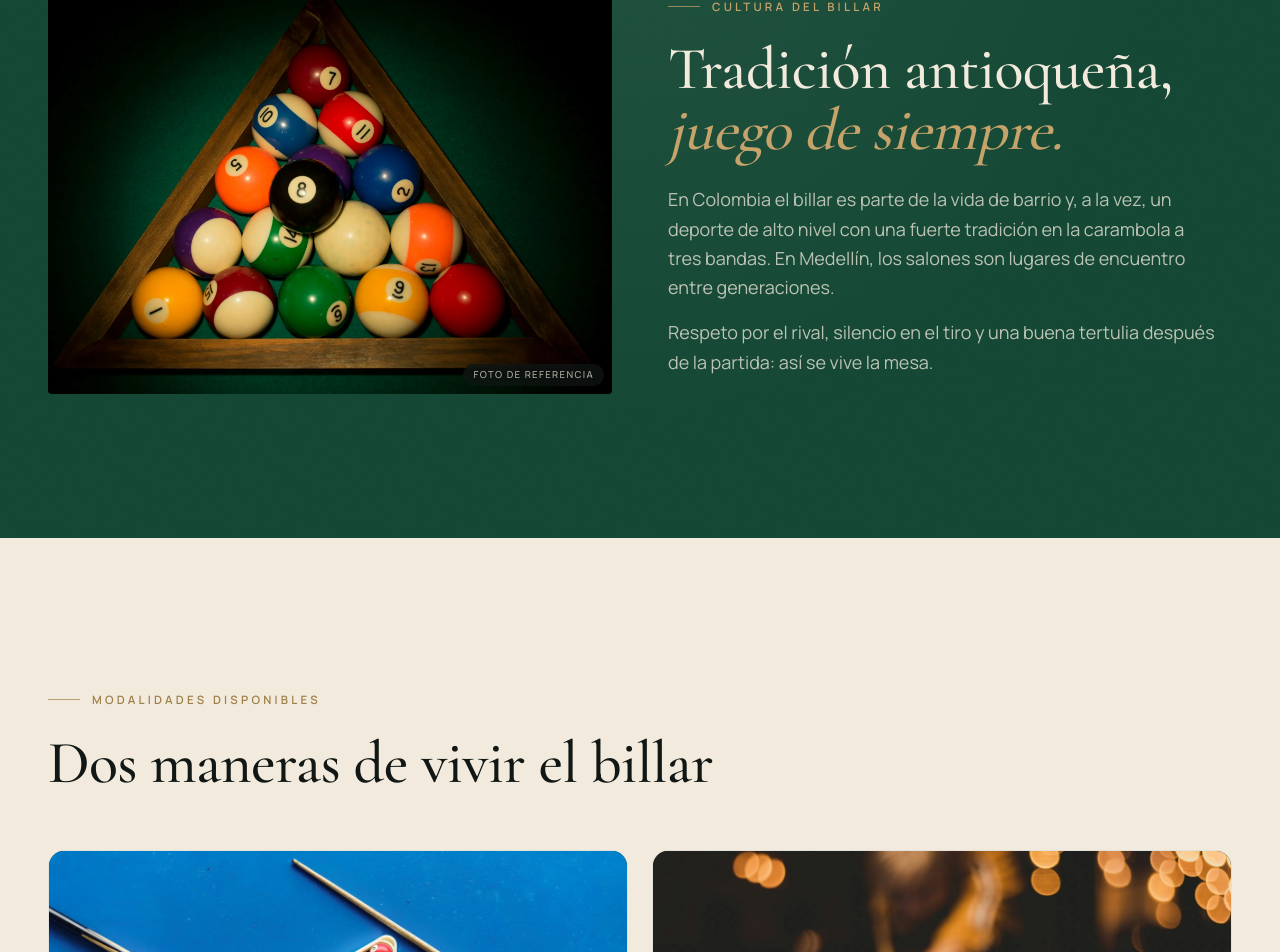
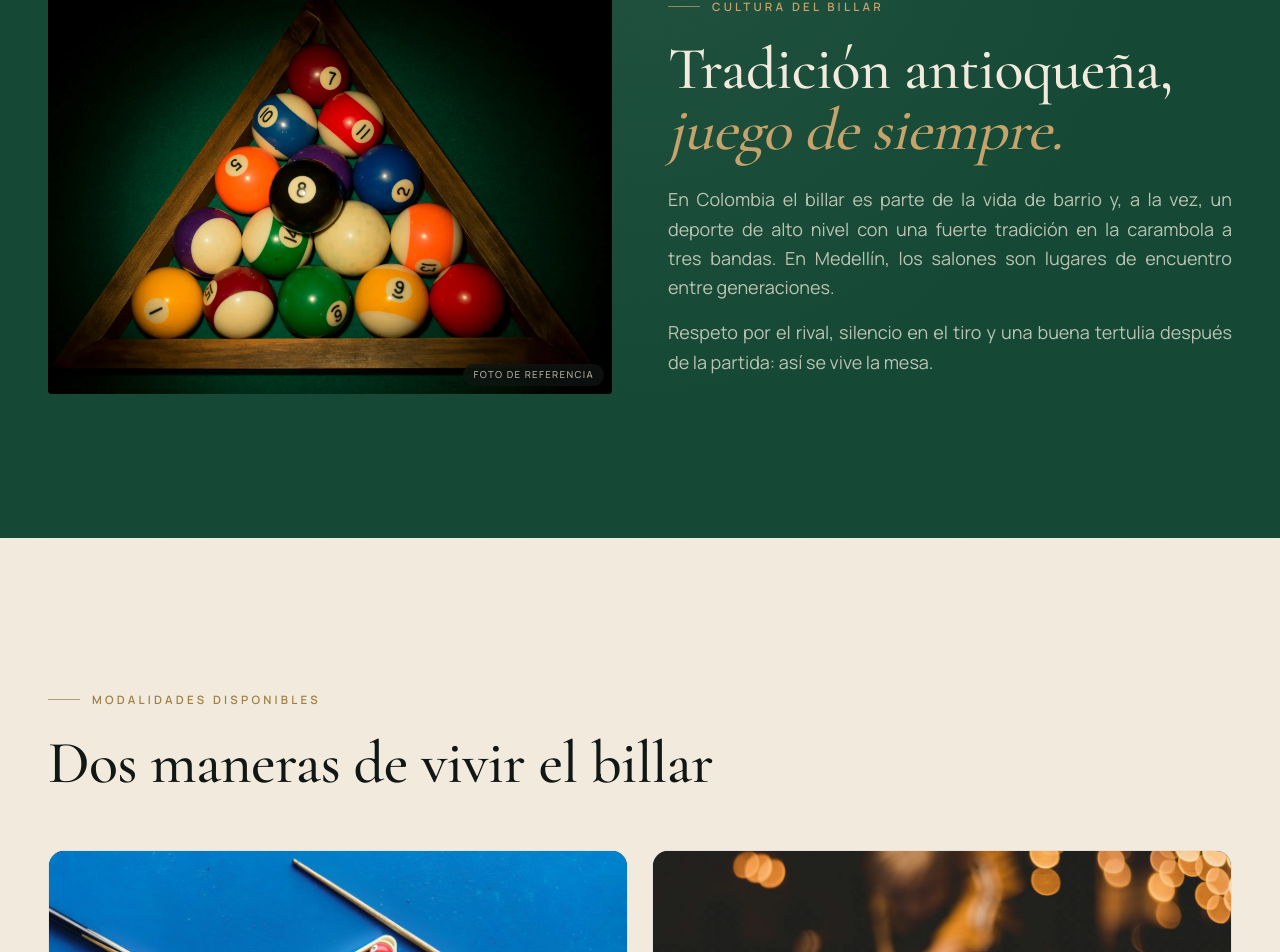
Before and after one commit to felipe95011015221-cell/billares-guayabal, a Next.js app: page /club in a window 1280 px wide. Shown: the part 2778-3730 px from the top of the page. Built offline with nearby package versions, Linux system fonts and the light colour scheme; no server answers.

Commit message:
Subtítulos de sección justificados

```diff
--- a/src/components/ui/primitives.tsx
+++ b/src/components/ui/primitives.tsx
@@ -29,7 +29,7 @@ export function EncabezadoSeccion({
     <div className={cn("max-w-3xl", alineacion === "centro" && "mx-auto text-center [&_.eyebrow]:justify-center", className)}>
       {eyebrow && <p className="eyebrow mb-6">{eyebrow}</p>}
       <h2 className="text-4xl leading-[1.02] sm:text-5xl lg:text-6xl">{titulo}</h2>
-      {texto && <div className="mt-6 text-base leading-relaxed opacity-75 sm:text-lg">{texto}</div>}
+      {texto && <div className={cn("mt-6 hyphens-auto text-base leading-relaxed opacity-75 sm:text-lg", alineacion === "centro" ? "text-center" : "text-justify")}>{texto}</div>}
     </div>
   );
 }
```
